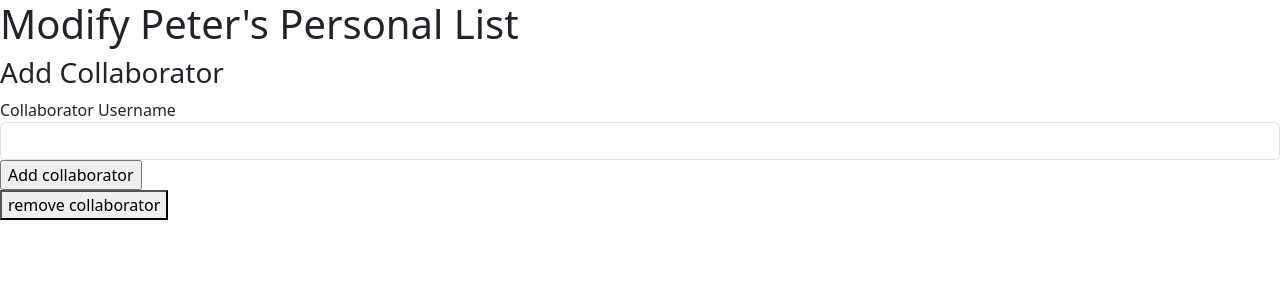
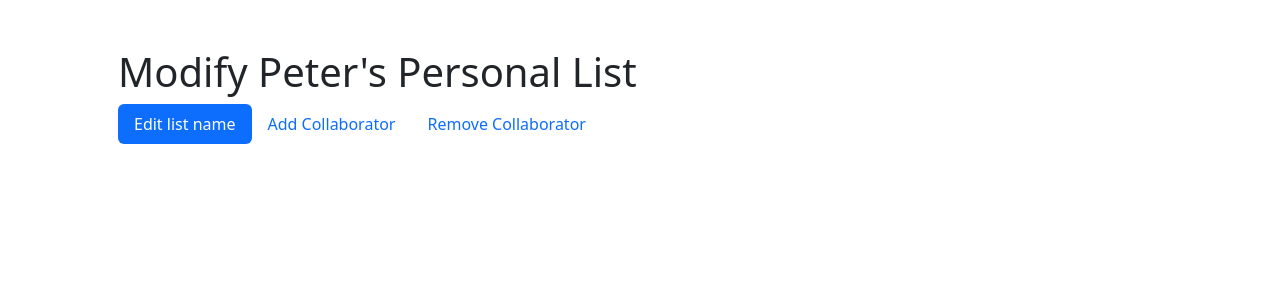
Before and after one commit to Explorer017/TaskManagementSystem, a PHP site: page /modifyList.php?listid=1 in a window 1280 px wide. Shown: the top 300 px of the page. Run offline with PHP 8.4, Linux system fonts and the light colour scheme; data comes from the database, SQL or seed files in the repository; both versions use the stored data as it was after the commit.

Commit message:
modify list

```diff
--- a/php/functions/TaskFunctions.php
+++ b/php/functions/TaskFunctions.php
@@ -290,4 +290,5 @@ function newSubTask($task_id, $subtask_name, $subtask_order, $subtask_due_date,
     }
     return false;
 }
+
 ?>
--- a/php/modifyList.php
+++ b/php/modifyList.php
@@ -32,11 +32,6 @@
 
         if($is_form_valid){
             $uid = LookupUIDFromName($collabUsername);
-            echo $collabUsername;
-            echo ' ';
-            echo $uid;
-            echo ' ';
-            echo $list_id;
             if(!$uid){
                 //TODO: ADD HANDLING HERE
                 echo 'error';
@@ -48,16 +43,58 @@
 
     ?>
 
+<div class="container p-5">
     <h1>Modify <?php echo $list_name?></h1>
 
+    <div>
+        <ul class="nav nav-pills mb-3" id="pills-tab" role="tablist">
+            <li class="nav-item" role="presentation">
+                <button class="nav-link active" id="pills-editlistname-tab" data-bs-toggle="pill" data-bs-target="#pills-editlistname" type="button" role="tab" aria-controls="pills-addcollab" aria-selected="true">Edit list name</button>
+            </li>
+            <li class="nav-item" role="presentation">
+                <button class="nav-link " id="pills-addcollab-tab" data-bs-toggle="pill" data-bs-target="#pills-addcollab" type="button" role="tab" aria-controls="pills-addcollab" aria-selected="true">Add Collaborator</button>
+            </li>
+            <li class="nav-item" role="presentation">
+                <button class="nav-link" id="pills-removecollab-tab" data-bs-toggle="pill" data-bs-target="#pills-removecollab" type="button" role="tab" aria-controls="pills-removecollab" aria-selected="false">Remove Collaborator</button>
+            </li>
+        </ul>
+    </div>
+
+    <div class="tab-content" id="pills-tabContent">
+        <div class="tab-pane fade show active" id="pills-editlistname" role="tabpanel" aria-labelledby="pills-editlistname-tab" tabindex="0">
+        </div>
+        <div class="tab-pane fade show" id="pills-addcollab" role="tabpanel" aria-labelledby="pills-addcollab-tab" tabindex="0">
             <form action="<?php echo htmlspecialchars($_SERVER["PHP_SELF"])."?listid=".$list_id;?>" method="post">
                 <h3>Add Collaborator</h3>
                 <label for="collabUsername">Collaborator Username</label>
+                <input type="hidden" name="addOrRemove" value="add"/>
+                <div class="row">
+                    <div class="col">
                         <input type="text" id="collabUsername" class="form-control" name="collabUsername"/>
+                    </div>
+                    <div class="col">
+                        <input type="submit" value="Add collaborator" class="btn btn-primary"/>
+                    </div>
+                </div>
+                <div id="collabUsernameError" class="invalid-feedback"><?php echo $collabUsernameError?></div>
+            </form>
+        </div>
+
+        <div class="tab-pane fade show" id="pills-removecollab" role="tabpanel" aria-labelledby="pills-removecollab-tab" tabindex="0">
+            <form action="<?php echo htmlspecialchars($_SERVER["PHP_SELF"])."?listid=".$list_id;?>" method="post">
+                <h3>Remove Collaborator</h3>
+                <label for="collabUsername">Collaborator Username</label>
                 <input type="hidden" name="addOrRemove" value="add"/>
+                <div class="row">
+                    <div class="col">
+                        <input type="text" id="collabUsername" class="form-control" name="collabUsername"/>
+                    </div>
+                    <div class="col">
+                        <input type="submit" value="Remove collaborator" class="btn btn-danger"/>
+                    </div>
+                </div>
                 <div id="collabUsernameError" class="invalid-feedback"><?php echo $collabUsernameError?></div>
-    <input type="submit" value="Add collaborator"/>
             </form>
-
-
-<button>remove collaborator</button>
+        </div>
+    </div>
+</div>
--- a/php/newSubTask.php
+++ b/php/newSubTask.php
@@ -37,7 +37,7 @@ if ($_SERVER["REQUEST_METHOD"] == "POST" and $_GET['type'] == 'newsubtask'){
 
 <?php require "../css/css.php"?>
 <?php require "components/pagetop.php"?>
-<div class="container">
+<div class="container p-5">
     <h1>New Subtask</h1>
     <h3 class="fs-4">In task "<?php echo getTaskName($taskId)?>"</h3>
     <form action="<?php echo htmlspecialchars($_SERVER["PHP_SELF"])."?taskid=".$_GET['taskid']."&type=newsubtask";?>" method="post">
```
Also changed, not shown: db/database.db. Lines whose indentation alone changed are shown as unchanged.
